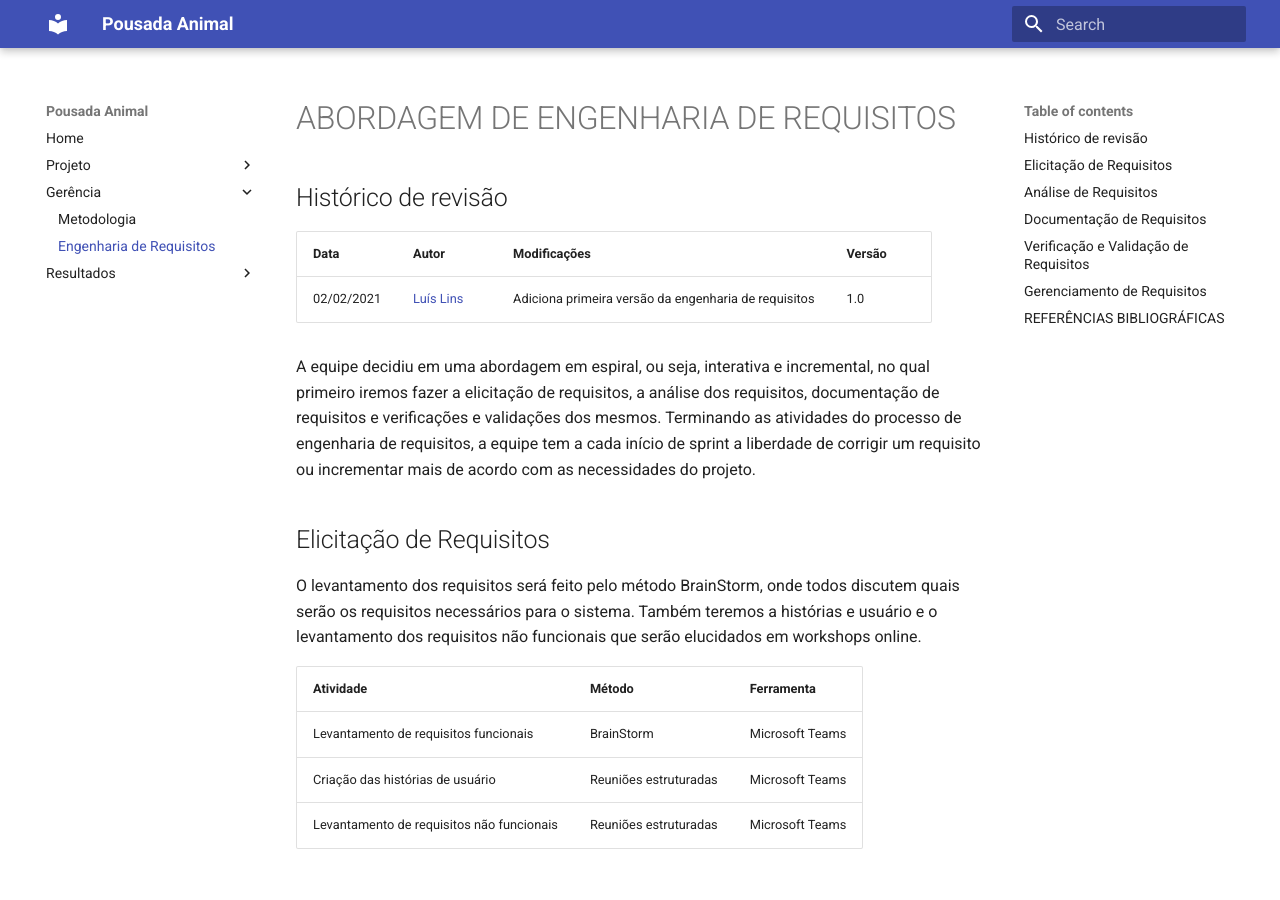
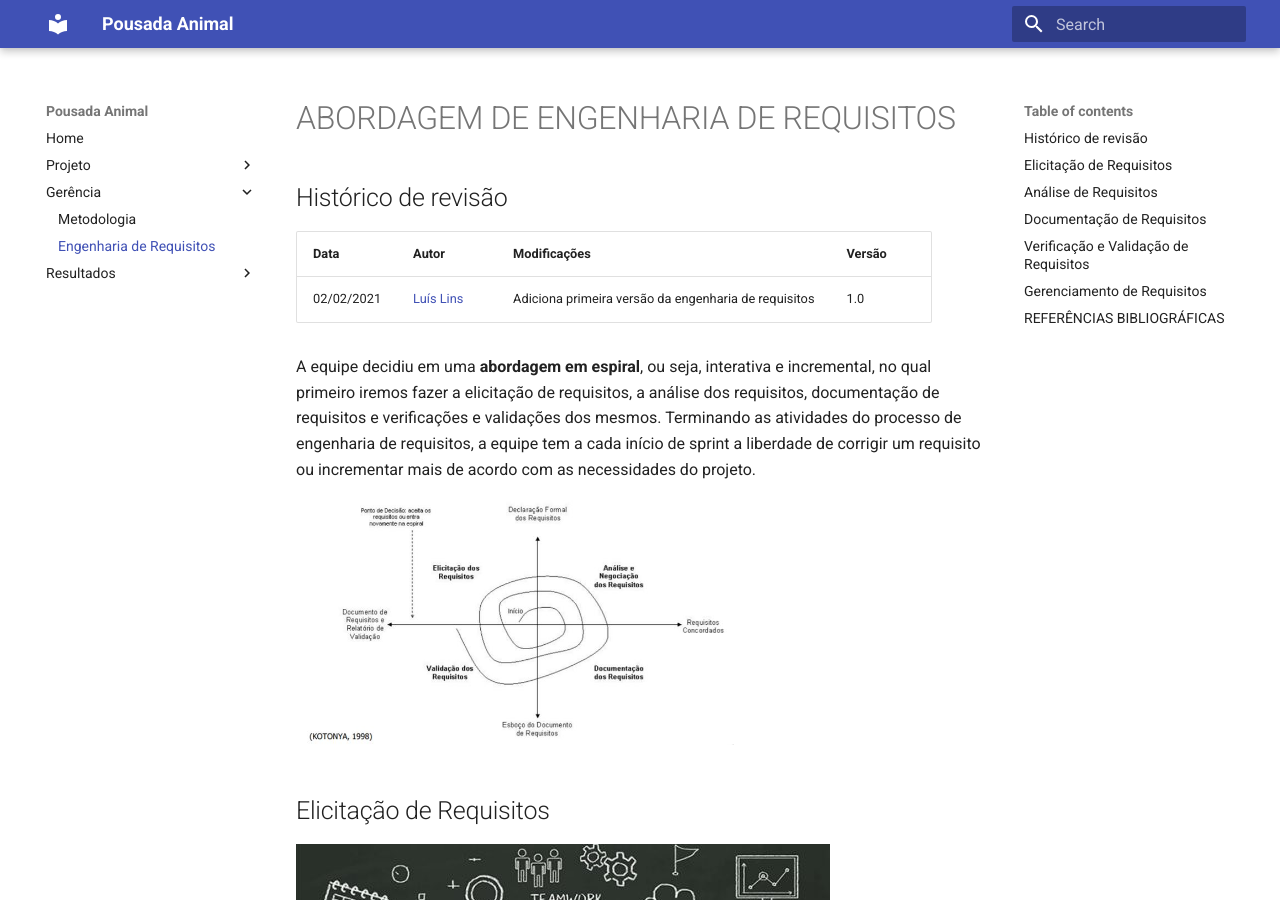
Before and after one commit to luisgaboardi/2021.2-PousadaAnimal, an MkDocs documentation site: the page built from docs/requirements-engineering.md, in a window 1280 px wide and 900 px high. Built offline with MkDocs 1.6.1 and Material for MkDocs 9.7.7, drawn with Linux system fonts in a browser that asks for light colours.

Commit message:
Add images

```diff
--- a/docs/requirements-engineering.md
+++ b/docs/requirements-engineering.md
@@ -5,9 +5,14 @@
 | ---------- | -------------------------------------------- | --------------------------------- | ------ |
 | 02/02/2021 | [Luís Lins](https://github.com/luisgaboardi) | Adiciona primeira versão da engenharia de requisitos | 1.0    |
 
-A equipe decidiu em uma abordagem em espiral, ou seja, interativa e incremental, no qual primeiro iremos fazer a elicitação de requisitos, a análise dos requisitos, documentação de requisitos e verificações e validações dos mesmos. Terminando as atividades do processo de engenharia de requisitos, a equipe tem a cada início de sprint a liberdade de corrigir um requisito ou incrementar mais de acordo com as necessidades do projeto.
+A equipe decidiu em uma **abordagem em espiral**, ou seja, interativa e incremental, no qual primeiro iremos fazer a elicitação de requisitos, a análise dos requisitos, documentação de requisitos e verificações e validações dos mesmos. Terminando as atividades do processo de engenharia de requisitos, a equipe tem a cada início de sprint a liberdade de corrigir um requisito ou incrementar mais de acordo com as necessidades do projeto.
+
+<img src="../images/spiral.png" alt="Spiral">
 
 ## Elicitação de Requisitos
+
+<img src="../images/brainstorm.png" alt="BrainStorm">
+
 O levantamento dos requisitos será feito pelo método BrainStorm, onde todos discutem quais serão os requisitos necessários para o sistema. Também teremos a histórias e usuário e o levantamento dos requisitos não funcionais que serão elucidados em workshops online.
 
 | Atividade | Método | Ferramenta
```
Also changed, not shown: docs/methodology.md (+6 -0 lines), docs/images/agile-development.png (added), docs/images/brainstorm.png (added), docs/images/scrum.png (added), docs/images/spiral.png (added).
